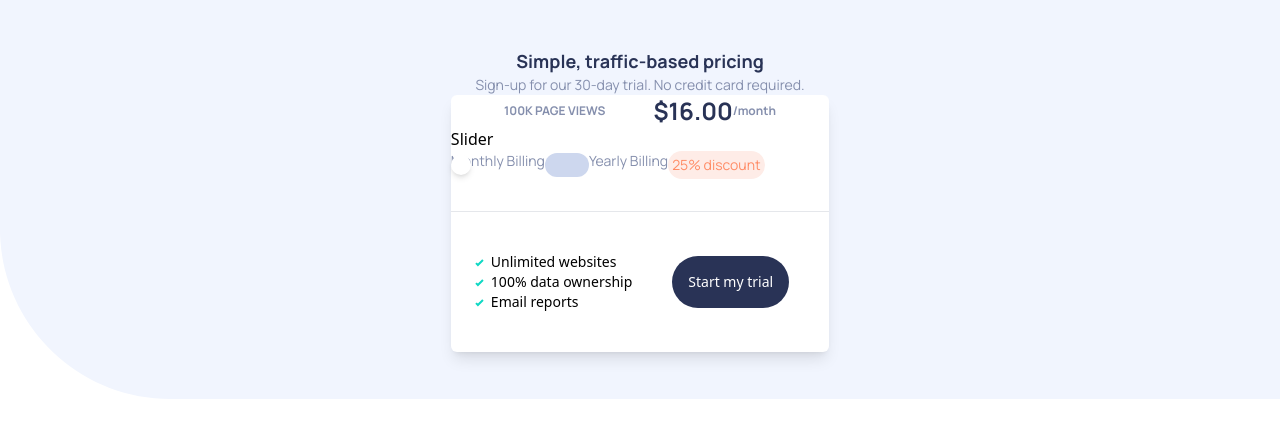
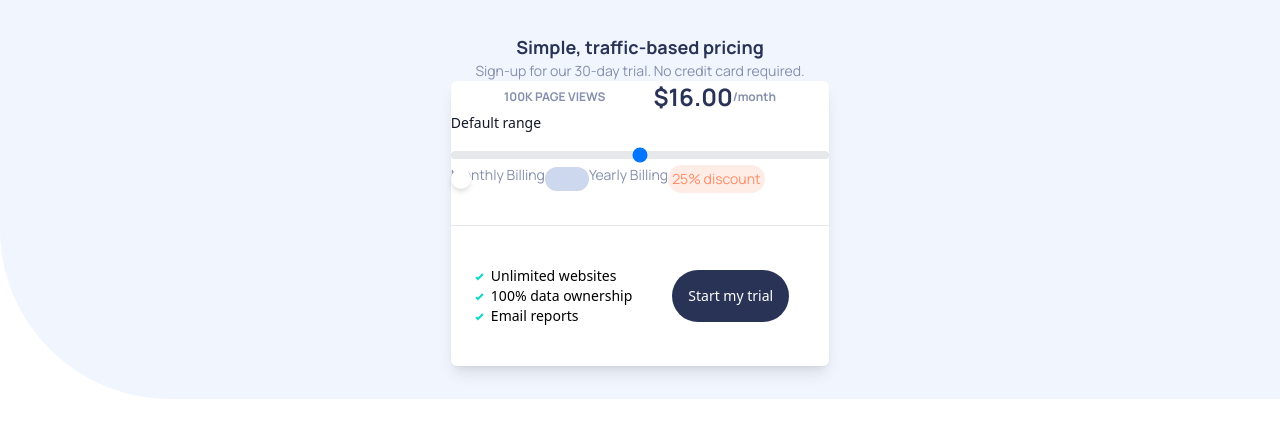
Before and after one commit to lavollmer/interactive-pricing-tool, a React (Vite) app: page / in a window 1280 px wide. Shown: the top 438 px of the page. Built offline with nearby package versions, Linux system fonts and the light colour scheme.

Commit message:
adding interactive range slider to website

```diff
--- a/src/App.jsx
+++ b/src/App.jsx
@@ -30,14 +30,31 @@ function App() {
           </h2>
           <div className="bg-white shadow-lg rounded-md">
             <div className="flex flex-row space-x-12 items-center justify-center">
-              <h2 className="font-manrope font-bold text-xs text-grayish-blue">100K PAGE VIEWS</h2>
+              <h2 className="font-manrope font-bold text-xs text-grayish-blue">
+                100K PAGE VIEWS
+              </h2>
               <div className="flex flex-row">
-              <h2 className="font-manrope font-bold text-2xl text-dark-desaturated-blue">$16.00</h2>
-              <h2 className="flex items-center justify-center font-manrope font-bold text-xs text-grayish-blue">/month</h2>
-            </div>
+                <h2 className="font-manrope font-bold text-2xl text-dark-desaturated-blue">
+                  $16.00
+                </h2>
+                <h2 className="flex items-center justify-center font-manrope font-bold text-xs text-grayish-blue">
+                  /month
+                </h2>
+              </div>
             </div>
             <div>
-              <p>Slider</p>
+              <label
+                for="default-range"
+                className="block mb-2 text-sm font-md text-gray-900 dark:text-white"
+              >
+                Default range
+              </label>
+              <input
+                id="default-range"
+                type="range"
+                value="50"
+                className="w-full h-2 bg-gray-200 rounded-lg appearance-none cursor-pointer dark:bg-gray-700"
+              ></input>
             </div>
             <div className="flex flex-row text-grayish-blue text-sm font-manrope">
               <p>Monthly Billing</p>
```
